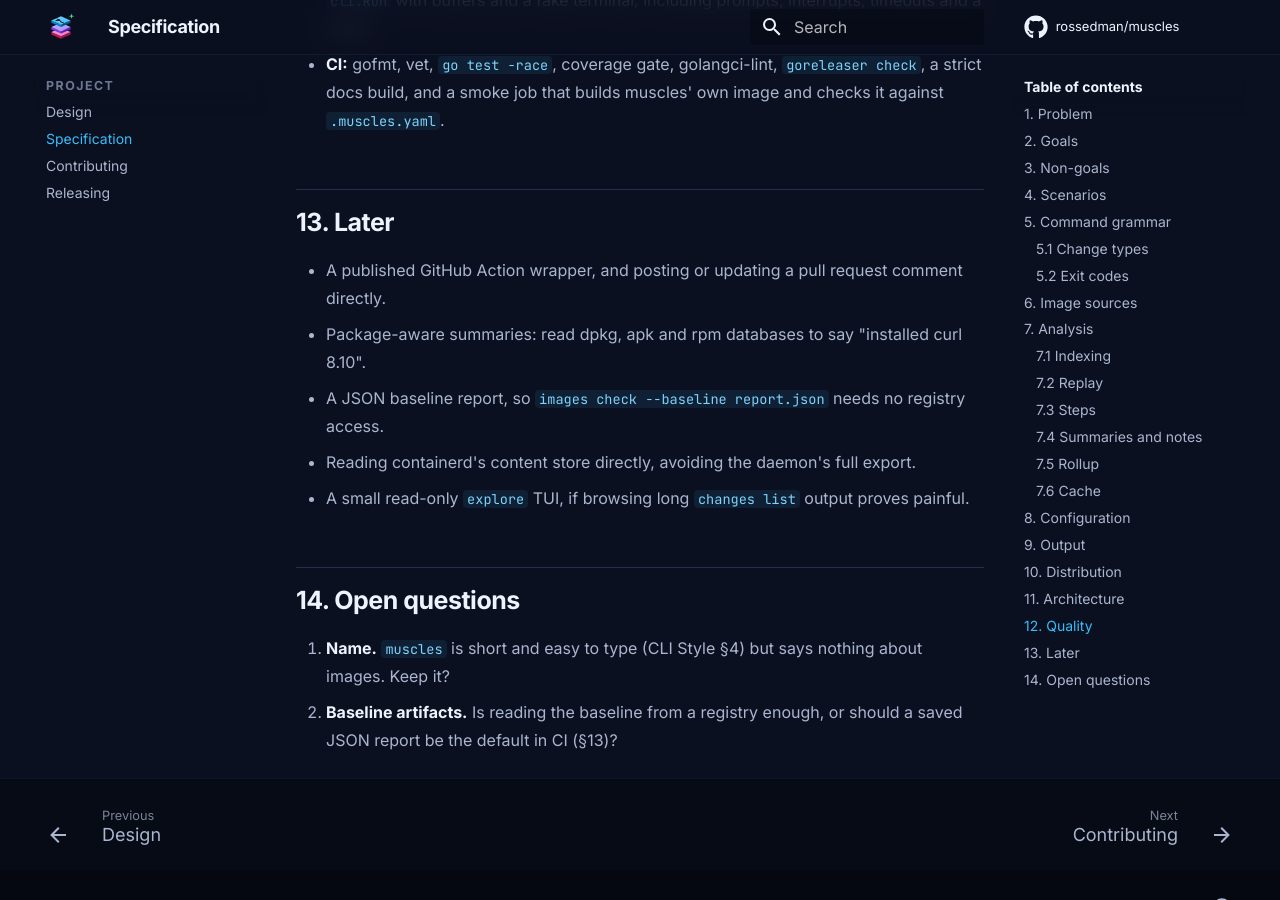
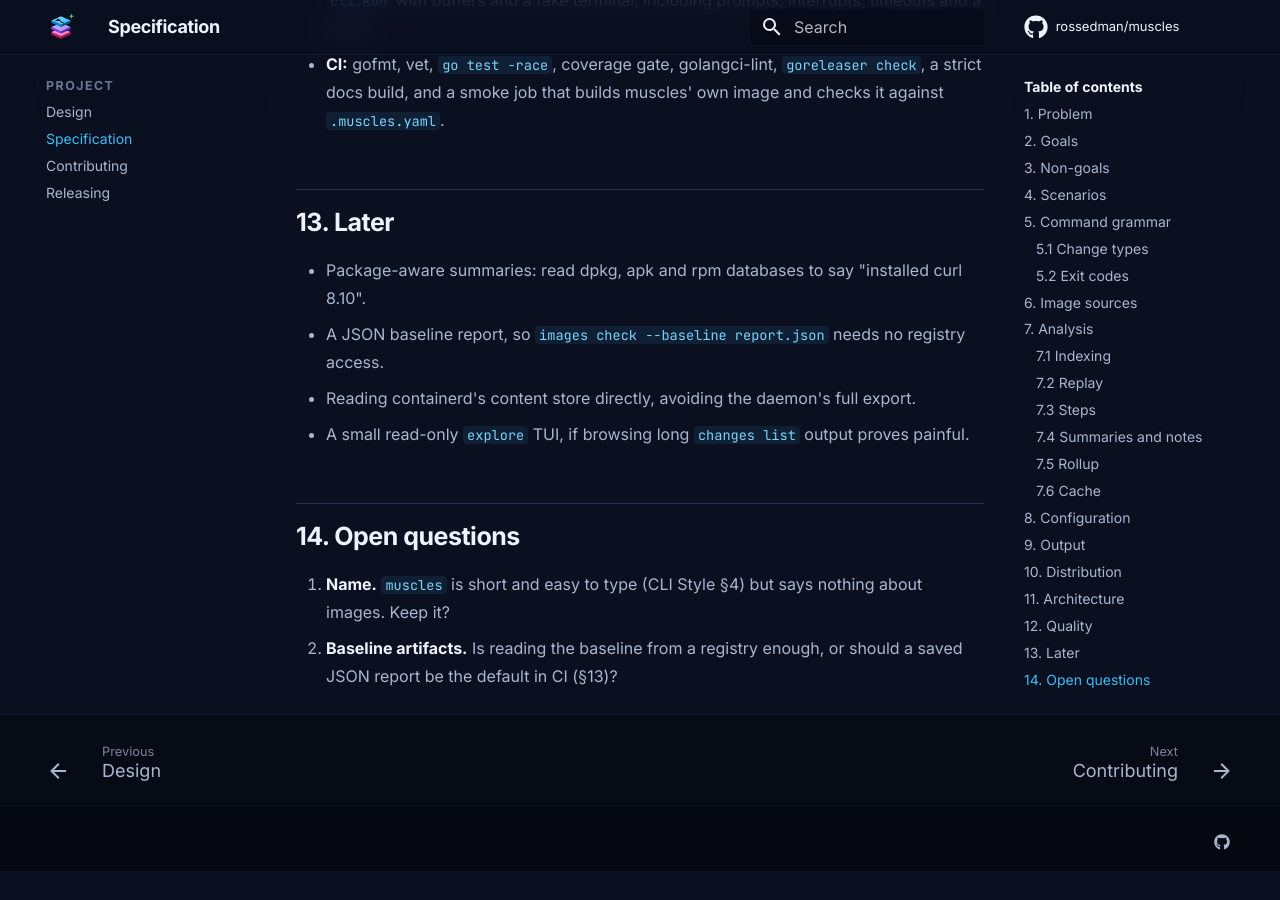
Before and after one commit to rossedman/muscles, an MkDocs documentation site: the page built from docs/SPEC.md, in a window 1280 px wide and 900 px high, scrolled down 9680 px. Built offline with MkDocs 1.6.1 and Material for MkDocs 9.7.7, drawn with Linux system fonts in a browser that asks for light colours; comment, search, counter and statistics services are not loaded; after the commit the page ends 10551 px from its top, so only the background shows below that.

Commit message:
Drop the GitHub Action from the spec's later list
It ships in this pull request.

Co-Authored-By: Claude Opus 5.5 <noreply@anthropic.com>
Claude-Session: https://claude.ai/code/session_018chLr3d3w4rWx4LVZpuBEK

```diff
--- a/docs/SPEC.md
+++ b/docs/SPEC.md
@@ -225,7 +225,6 @@ Data flows one way: source → index → analysis → compare / check → cli. S
 
 ## 13. Later
 
-- A published GitHub Action wrapper, and posting or updating a pull request comment directly.
 - Package-aware summaries: read dpkg, apk and rpm databases to say "installed curl 8.10".
 - A JSON baseline report, so `images check --baseline report.json` needs no registry access.
 - Reading containerd's content store directly, avoiding the daemon's full export.
```
